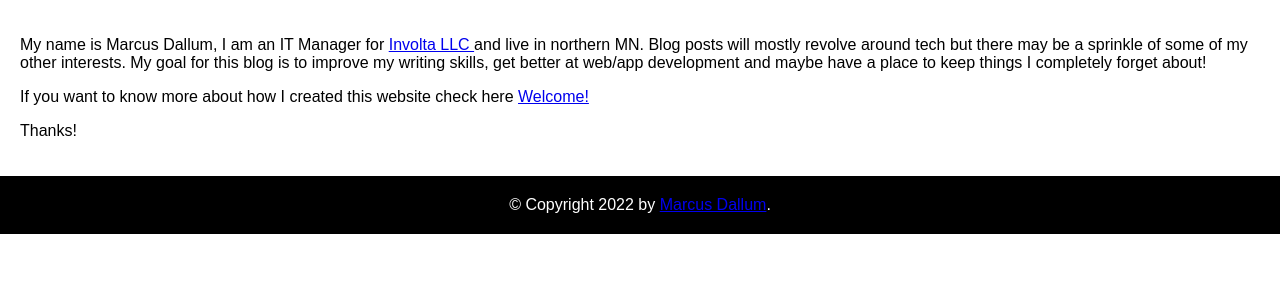
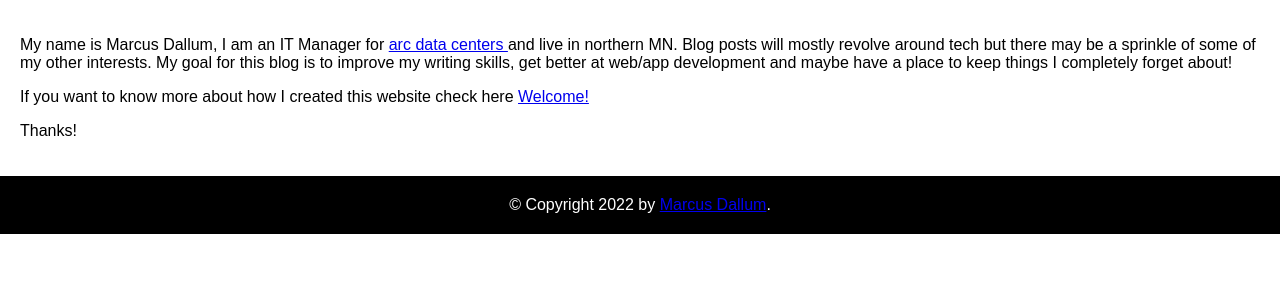
Before and after one commit to marcusdallum/website, a Flask app: page / in a window 1280 px wide. Shown: the part 280-580 px from the top of the page. Run offline with Flask 3, Linux system fonts and the light colour scheme.

Commit message:
Update about.html

```diff
--- a/templates/about.html
+++ b/templates/about.html
@@ -1,7 +1,7 @@
 {% extends "layout.html" %}
 {% block content %}
 
-<p>My name is Marcus Dallum, I am an IT Manager for <a href="https://www.involta.com/"> Involta LLC </a> and live in northern MN. Blog posts will mostly
+<p>My name is Marcus Dallum, I am an IT Manager for <a href="https://www.arkdna.com/"> arc data centers </a> and live in northern MN. Blog posts will mostly
 revolve around tech but there may be a sprinkle of some of my other interests. My goal for this blog is to improve my writing
 skills, get better at web/app development and maybe have a place to keep things I completely forget about! </p>
 
```
